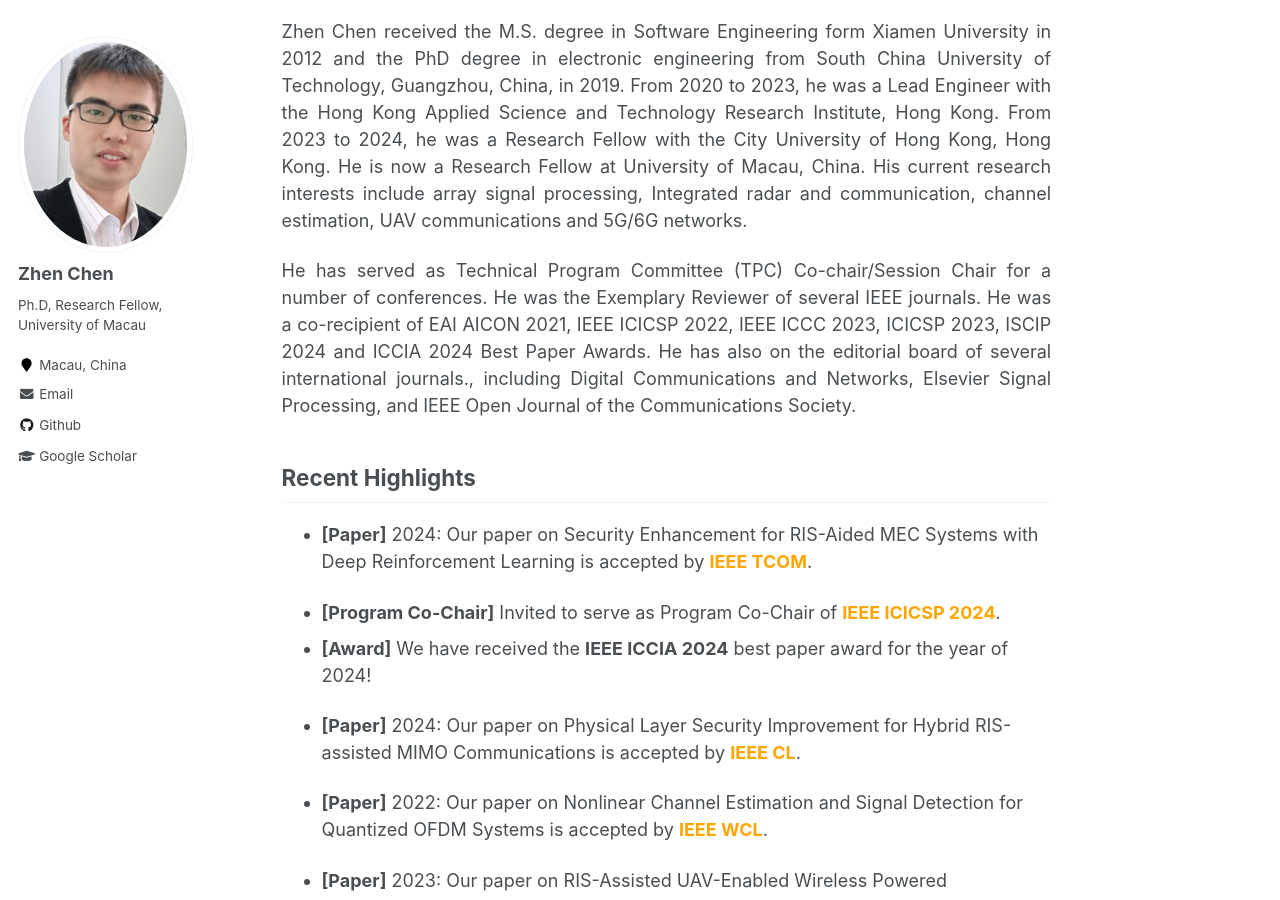
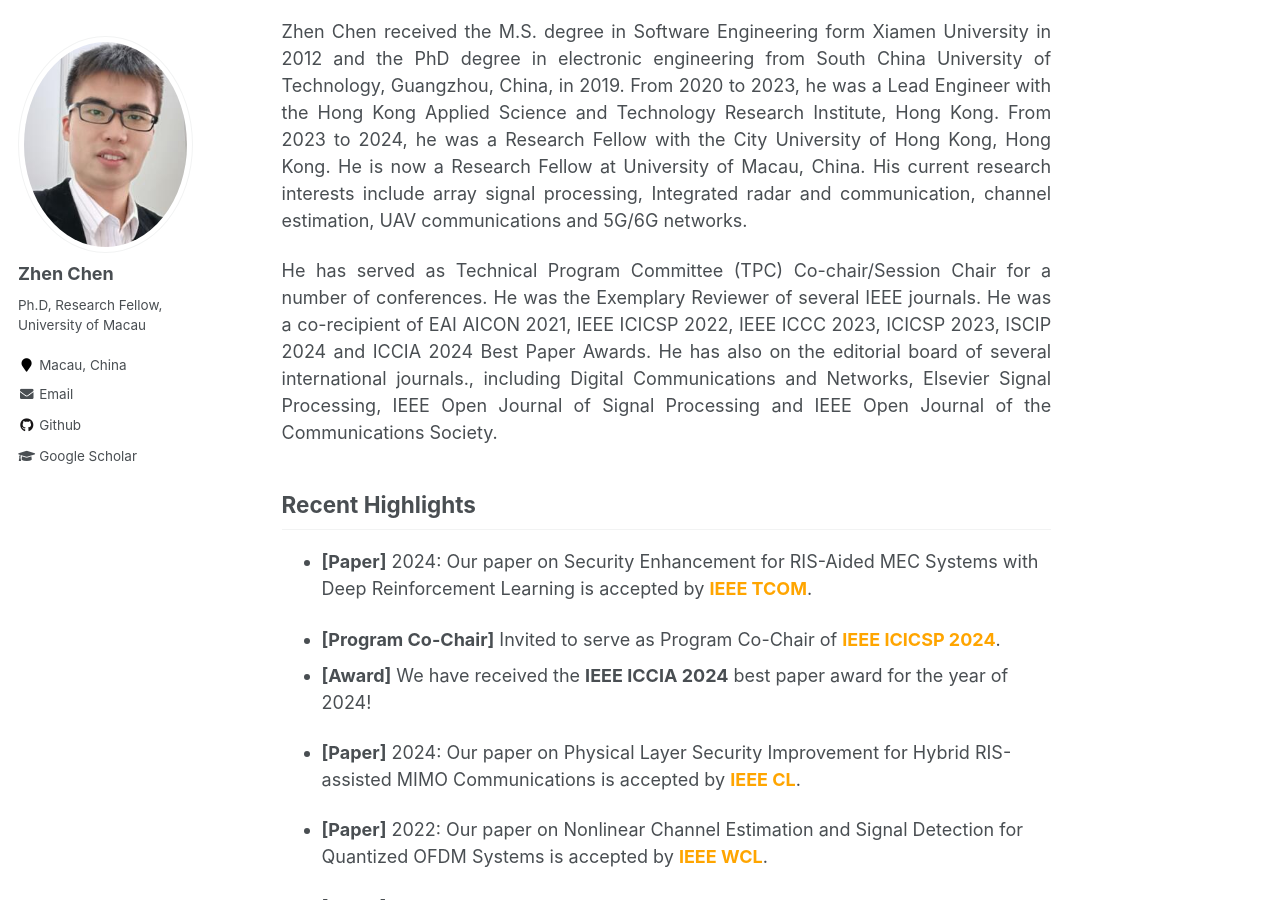
Before and after one commit to baile035/chenz_CV, a Jekyll site: the page built from _pages/about.md, in a window 1280 px wide and 900 px high, scrolled down 511 px. Built offline with Jekyll 4.4.1, drawn with Linux system fonts in a browser that asks for light colours.

Commit message:
Update about.md

```diff
--- a/_pages/about.md
+++ b/_pages/about.md
@@ -38,7 +38,7 @@ Zhen Chen received the M.S. degree in Software Engineering form Xiamen Universit
 
 
 <p align="justify">
-He has served as Technical Program Committee (TPC) Co-chair/Session Chair for a number of conferences. He was the Exemplary Reviewer of several IEEE journals. He was a co-recipient of EAI AICON 2021, IEEE ICICSP 2022, IEEE ICCC 2023, ICICSP 2023, ISCIP 2024 and ICCIA 2024 Best Paper Awards. He has also on the editorial board of several international journals., including Digital Communications and Networks, Elsevier Signal Processing, and IEEE Open Journal of the Communications Society.
+He has served as Technical Program Committee (TPC) Co-chair/Session Chair for a number of conferences. He was the Exemplary Reviewer of several IEEE journals. He was a co-recipient of EAI AICON 2021, IEEE ICICSP 2022, IEEE ICCC 2023, ICICSP 2023, ISCIP 2024 and ICCIA 2024 Best Paper Awards. He has also on the editorial board of several international journals., including Digital Communications and Networks, Elsevier Signal Processing, IEEE Open Journal of Signal Processing and IEEE Open Journal of the Communications Society.
 </p>
 
 
```
